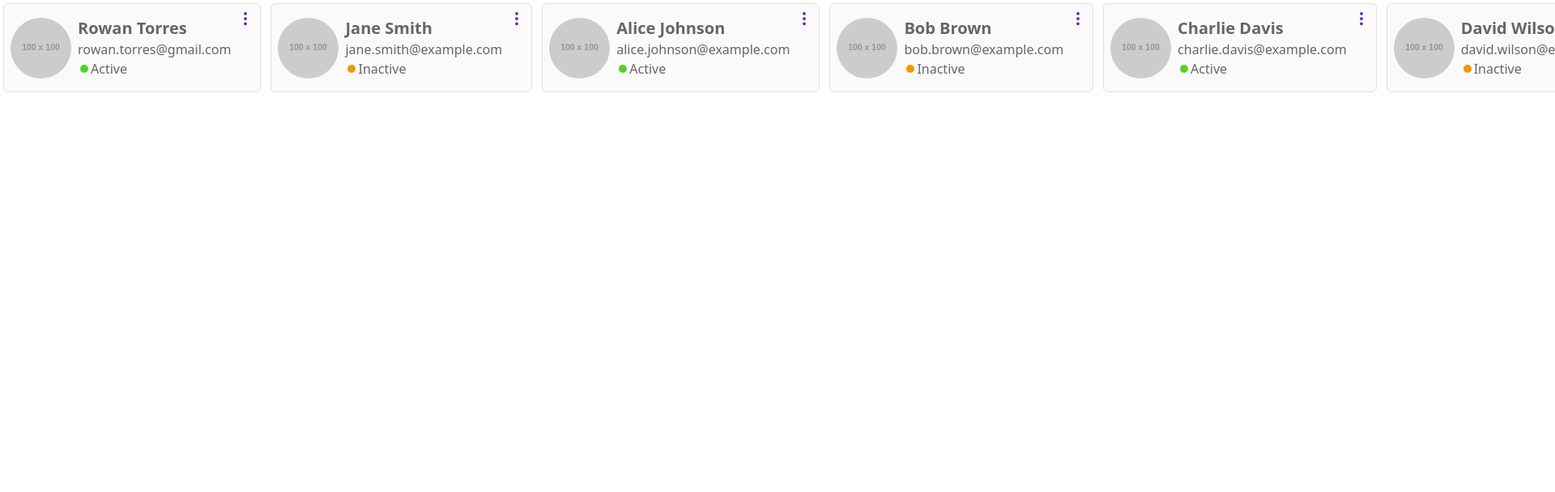
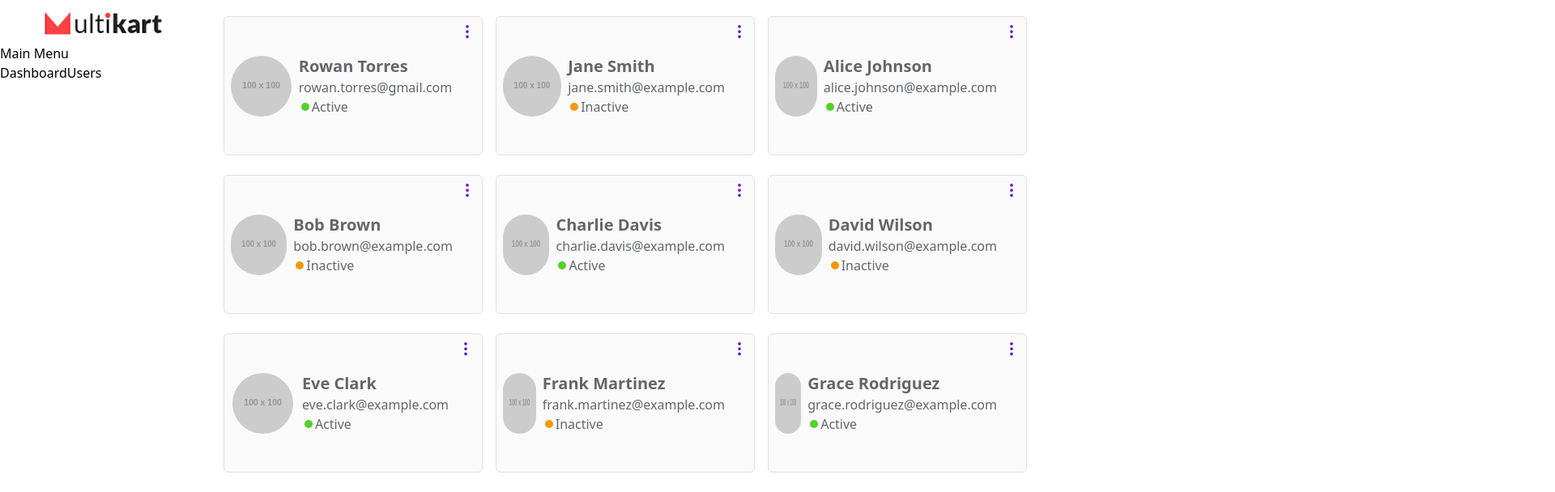
Before and after one commit to HT-shubhams/multikart, a React (Vite) app: page / in a window 1280 px wide. Shown: the top 608 px of the page at 81% size, 1920 px wide, since content can reach past the window. Built offline with nearby package versions, Linux system fonts and the light colour scheme.

Commit message:
Sidebar layout fixed

```diff
--- a/src/components/Sidebar.jsx
+++ b/src/components/Sidebar.jsx
@@ -1,10 +1,15 @@
-import imgPath from "../assets/multikart.png";
+import imgPath from "../assets/muliticart_logo.png";
 
 export default function Sidebar() {
   return (
-    <div className="w-[500px]">
-      <img src={imgPath} alt="MultiKart_logo" height="80px" />
-      <h1 className="bg-gray-950">Main Menu</h1>
+    <div>
+      <img
+        className="mx-auto"
+        src={imgPath}
+        alt="MultiKart_logo"
+        height="80px"
+      />
+      <h1>Main Menu</h1>
       <div>
         <a href="">Dashboard</a>
         <a href="">Users</a>
@@ -12,29 +17,3 @@ export default function Sidebar() {
     </div>
   );
 }
-
-// import React from "react";
-// import imgPath from "../assets/multikart.png";
-
-// export default function Sidebar() {
-//   return (
-//     <div className="w-[500px] bg-gray-100 p-4">
-//       <img src={imgPath} alt="MultiKart_logo" height="80px" />
-//       <h1 className="bg-gray-950 text-white p-2">Main Menu</h1>
-//       <div className="mt-2 space-y-2">
-//         <a
-//           href=""
-//           className="block text-gray-700 hover:bg-gray-200 p-2 rounded"
-//         >
-//           Dashboard
-//         </a>
-//         <a
-//           href=""
-//           className="block text-gray-700 hover:bg-gray-200 p-2 rounded"
-//         >
-//           Users
-//         </a>
-//       </div>
-//     </div>
-//   );
-// }
--- a/src/components/UserWidget.jsx
+++ b/src/components/UserWidget.jsx
@@ -1,13 +1,17 @@
 import useUserStore from "../useUserStore";
 import UserCard from "./UserCard";
+import Sidebar from "./Sidebar";
 
 export default function UserWidget() {
   const users = useUserStore((state) => state.users);
 
   return (
-    <div>
-      {/* <Sidebar /> */}
-      <div className="flex gap-1">
+    <div className="flex h-screen">
+      <div className="w-1/5 h-full">
+        <Sidebar />
+      </div>
+      <div className="w-4/5 h-full p-4 grid lg:grid-cols-3 gap-4">
+        {/* <div className="w-4/5 h-full p-4 grid grid-cols-1 md:grid-cols-2 lg:grid-cols-3 gap-4"></div> */}
         {users.map((user) => (
           <UserCard key={user.id} user={user} />
         ))}
```
Also changed, not shown: src/assets/muliticart_logo.png (added).
